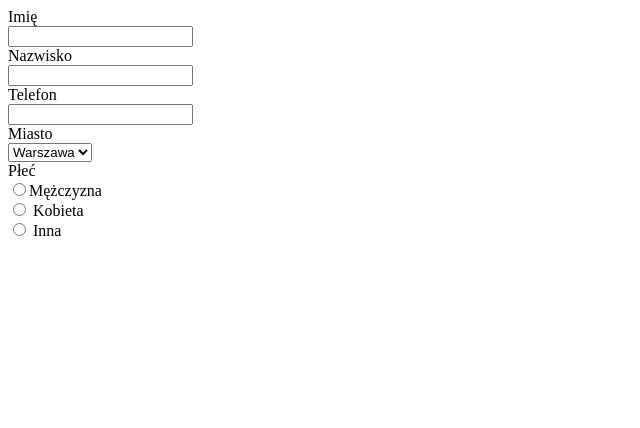
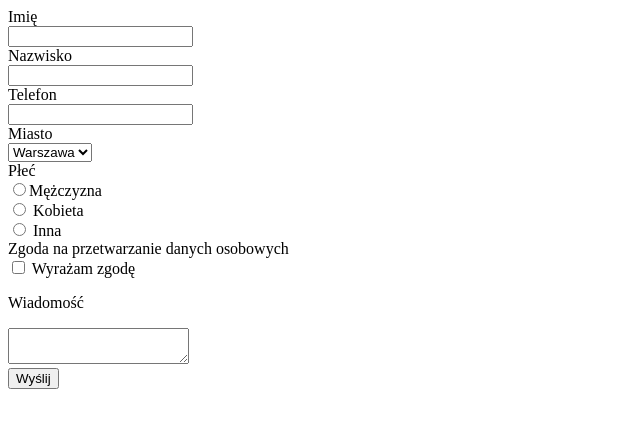
Before and after one commit to marcinmika1/zadanie2, a plain HTML site: page index.html in a window 1280 px wide. Shown: the whole page, without its empty margins (0-640 px from the left). Drawn offline with Linux system fonts and the light colour scheme.

Commit message:
przycisk

```diff
--- a/index.html
+++ b/index.html
@@ -24,7 +24,11 @@
 <input type="radio" name="plec" value="Mężczyzna">Mężczyzna <br>
 <input type="radio" name="plec" value="Kobieta"> Kobieta <br>
 <input type="radio" name="plec" value="Inna"> Inna <br>
-
+<lble for='zgoda'>Zgoda na przetwarzanie danych osobowych</lble> <br>
+<input type="checkbox" name="zgoda" value="Zgoda"> Wyrażam zgodę <br>
+<p>Wiadomość</p>
+<textarea name="opis" maxlength="200"></textarea> <br>
+<button type='submit'>Wyślij</button>
 
 
 </form>
```
